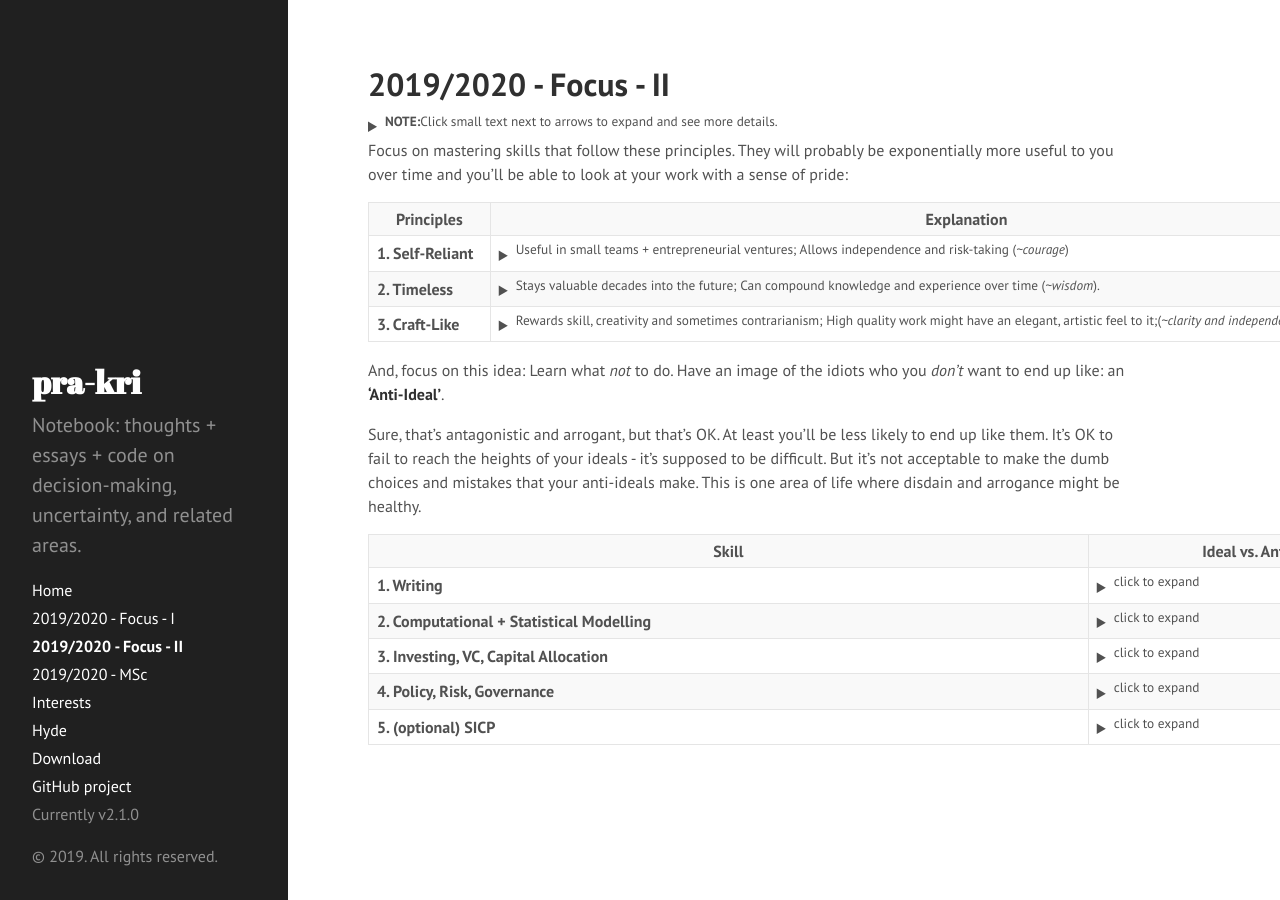
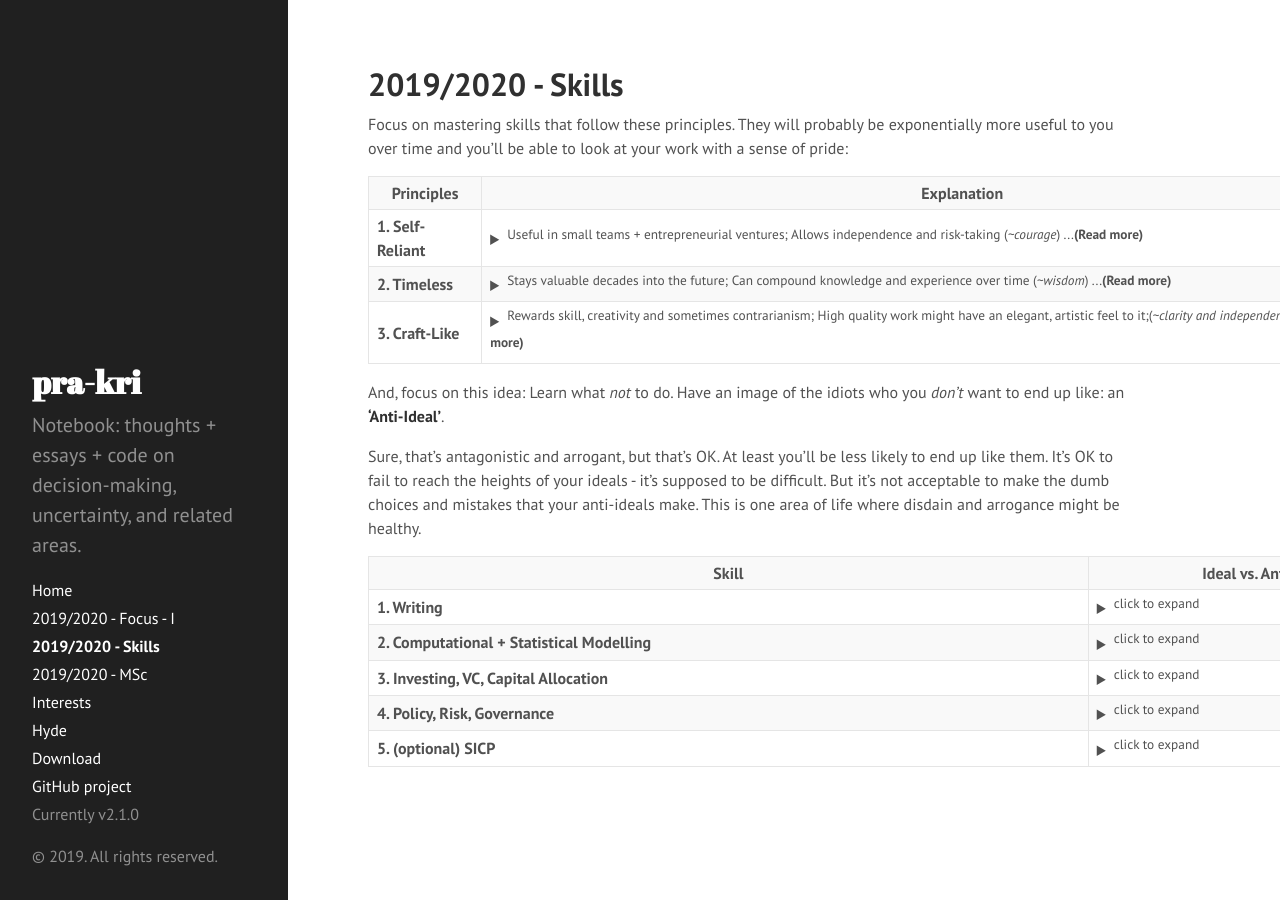
Before and after one commit to pra-kri/pra-kri.github.io, a Jekyll site: the page built from 2019to2020_focus_part2.md, in a window 1280 px wide. Built offline with Jekyll 4.4.1, drawn with Linux system fonts in a browser that asks for light colours; Markdown is read by kramdown in place of the engine named in the settings.

Commit message:
Update 2019to2020_focus_part2.md

```diff
--- a/2019to2020_focus_part2.md
+++ b/2019to2020_focus_part2.md
@@ -1,11 +1,7 @@
 ---
 layout: page
-title: 2019/2020 - Focus - II
+title: 2019/2020 - Skills
 ---
-
-
-<details><summary><sup><b>NOTE:</b>Click small text next to arrows to expand and see more details.</sup></summary>.............</details>
-
 
 Focus on mastering skills that follow these principles. They will probably be exponentially more useful to you over time and you'll be able to look at your work with a sense of pride:
 
@@ -16,7 +12,7 @@ Focus on mastering skills that follow these principles. They will probably be ex
   </tr>
   <tr>
     <td><b>1. Self-Reliant</b></td>
-    <td> <details><summary><sup>Useful in small teams + entrepreneurial ventures; Allows independence and risk-taking (<i>~courage</i>)</sup></summary>
+    <td> <details><summary><sup>Useful in small teams + entrepreneurial ventures; Allows independence and risk-taking (<i>~courage</i>) ...<b>(Read more)</b></sup></summary>
       <b> Ideal: </b> Is it independent and self-reliant? Can you create value and wealth in entrepreneurial ventures with small teams? ('front-office', close-to-the-money, revenue-generating?). Will it help you take risks in the open market?
       <br>
       <b> Anti-Ideal: </b>Or is it a heavily dependent, specialised skill that's useless outside of large corporations? Will it make you fragile and dependent on corporate 'performance' reviews, your manager's opinion, and the whims of the geniuses working in HR departments? Is it a skill that only pays if you offer your obedience to a bigcorp?
@@ -25,7 +21,7 @@ Focus on mastering skills that follow these principles. They will probably be ex
   </tr>
   <tr>
     <td><b>2. Timeless</b></td>
-    <td> <details><summary><sup>Stays valuable decades into the future; Can compound knowledge and experience over time (<i>~wisdom</i>).</sup></summary>
+    <td> <details><summary><sup>Stays valuable decades into the future; Can compound knowledge and experience over time (<i>~wisdom</i>) ...<b>(Read more)</b></sup></summary>
       <b> Ideal: </b> Can you compound your knowledge and understanding of the field over decades? Can you pick up real 'wisdom' and experience in the field? Does it have timeless principles that you can apply 20 years into the future?
       <br>
       <b> Anti-Ideal: </b>Or are you learning something that'll be useless in 10 years time? Is it just a dumb fad that you'll eventually forget?
@@ -34,7 +30,7 @@ Focus on mastering skills that follow these principles. They will probably be ex
   </tr>
   <tr>
     <td><b>3. Craft-Like</b></td>
-    <td> <details><summary><sup>Rewards skill, creativity and sometimes contrarianism; High quality work might have an elegant, artistic feel to it;(<i>~clarity and independence of thought</i>).</sup></summary>
+    <td> <details><summary><sup>Rewards skill, creativity and sometimes contrarianism; High quality work might have an elegant, artistic feel to it;(<i>~clarity and independence of thought</i>) ...<b>(Read more)</b></sup></summary>
       <b> Ideal: </b> Are there noticeable skill-gaps between the best and the mediocre? Is there elegance and simplicity in high-quality work? Can you master the craft so that you're better than the competition? Will it reward creativity, skill or contrarian thinking?
       <br>
       <b> Anti-Ideal: </b>Or is the work mostly the same, regardless of who does it? Are you able to teach a 'Gender Studies & Post-Colonial Poetry MSc' grad how to master it in less than 12 months? (or a STEM graduate, in under 6 months?)
```
